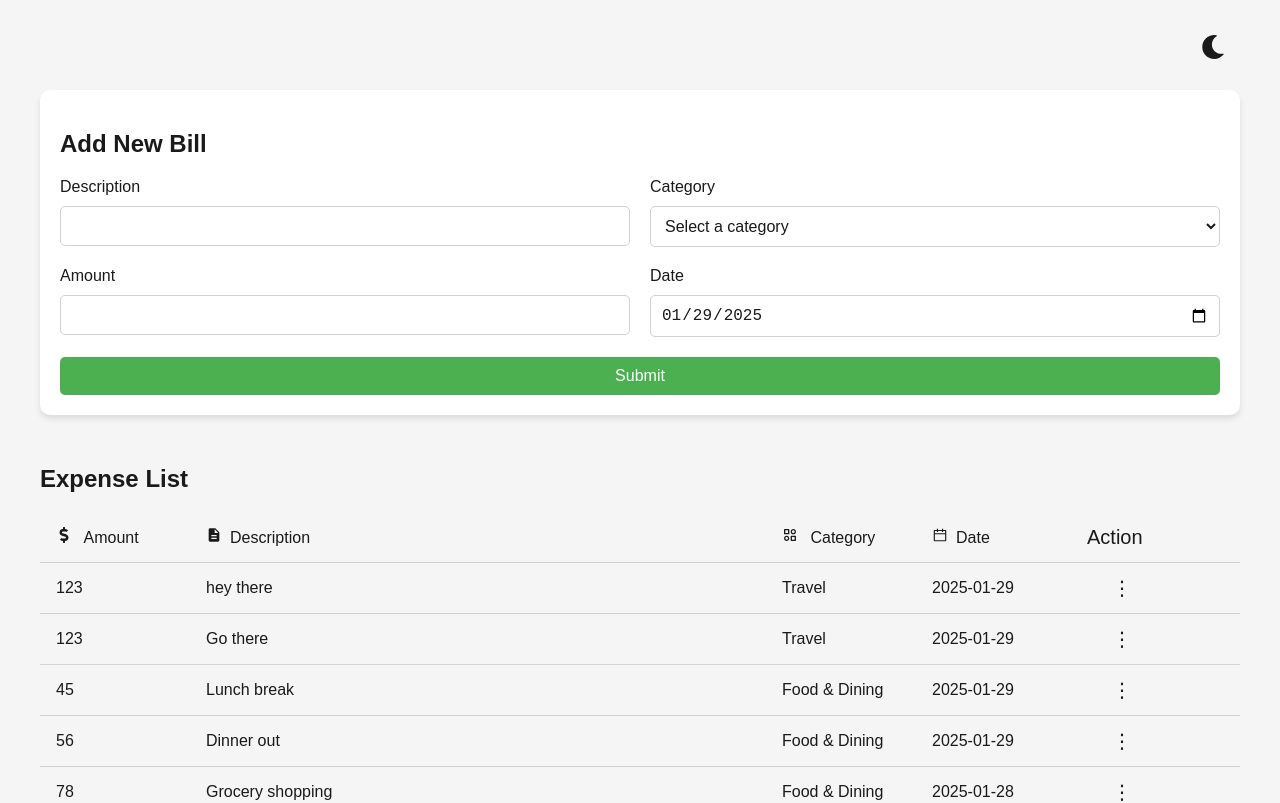
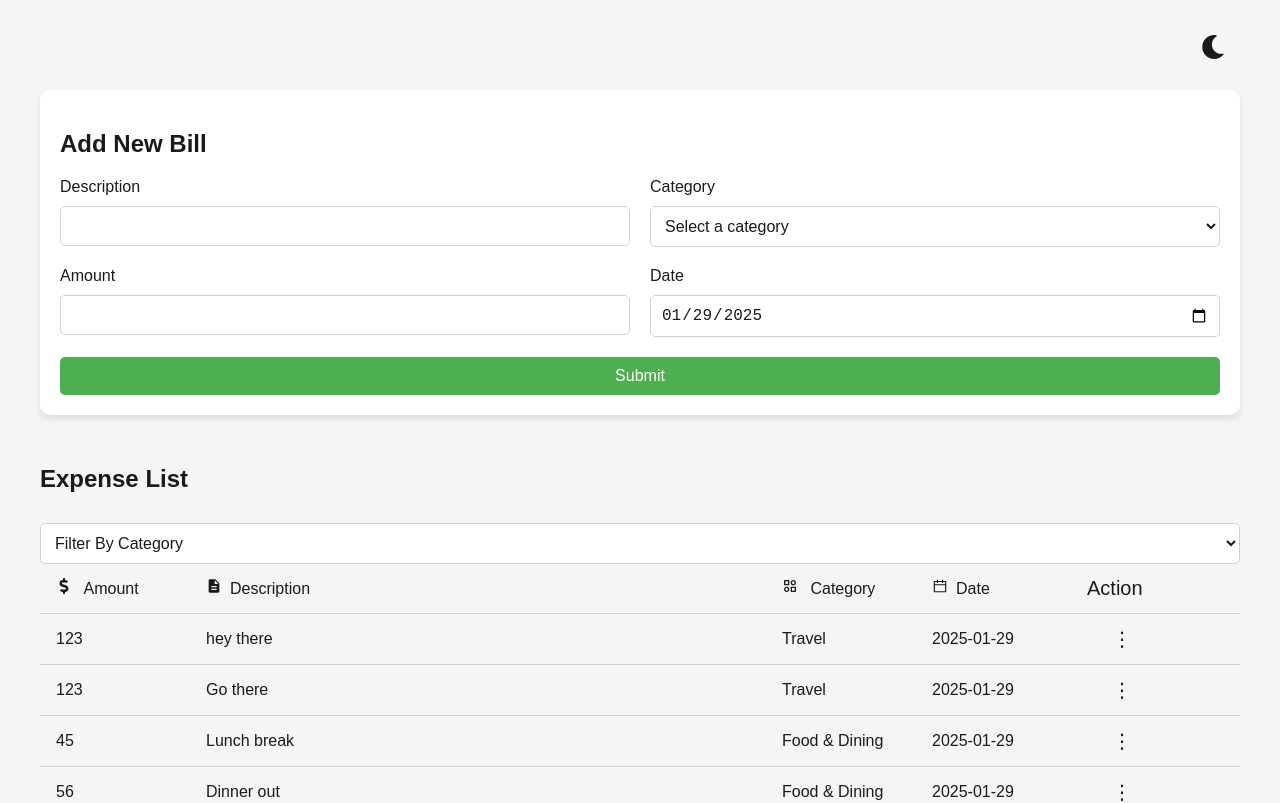
Before and after one commit to adityapatidar31/bill-tracker, a React (Vite) app: page / in a window 1280 px wide. Shown: the top 803 px of the page. Built offline with nearby package versions, Linux system fonts and the light colour scheme.

Commit message:
add filter function

```diff
--- a/src/components/BillList.jsx
+++ b/src/components/BillList.jsx
@@ -5,13 +5,14 @@ import { FaDollarSign } from "react-icons/fa";
 import { AiOutlineCalendar } from "react-icons/ai";
 import { BiCategoryAlt } from "react-icons/bi";
 import { MdDescription } from "react-icons/md";
+import FilterComponent from "./FilterComponent";
 
 const BillList = () => {
   const bills = useSelector((state) => state.bill);
 
   const { filter } = bills;
   const filteredBills = bills.bills.filter(
-    (bill) => bill.category === "" || filter == ""
+    (bill) => bill.category === filter || filter === ""
   );
 
   const totalAmount = filteredBills.reduce(
@@ -26,6 +27,7 @@ const BillList = () => {
   return (
     <div className="list-container">
       <h2>Expense List</h2>
+      <FilterComponent />
       <div className="item-row">
         <div className="item-amount">
           <FaDollarSign style={iconStyle} /> Amount
--- /dev/null
+++ b/src/components/FilterComponent.jsx
@@ -0,0 +1,28 @@
+import { useDispatch } from "react-redux";
+import { applyFilter } from "../features/bill/billSlice";
+
+function FilterComponent() {
+  const dispatch = useDispatch();
+  function handleChange(e) {
+    dispatch(applyFilter(e.target.value));
+  }
+  return (
+    <select
+      name="category"
+      onChange={handleChange}
+      required
+      className="form-input"
+    >
+      <option value="">Filter By Category</option>
+      <option value="Travel">Travel</option>
+      <option value="Personal">Personal</option>
+      <option value="Education">Education</option>
+      <option value="Food & Dining">Food & Dining</option>
+      <option value="Shopping">Shopping</option>
+      <option value="Utility">Utility</option>
+      <option value="Other">Other</option>
+    </select>
+  );
+}
+
+export default FilterComponent;
--- a/src/components/Form.jsx
+++ b/src/components/Form.jsx
@@ -25,7 +25,7 @@ const Form = () => {
 
   return (
     <div className="form-container">
-      <h2>Add New Bill</h2> {/* Heading added here */}
+      <h2>Add New Bill</h2>
       <form onSubmit={handleSubmit} className="expense-form">
         <div className="form-row">
           <label className="form-label">
--- a/src/features/bill/billSlice.js
+++ b/src/features/bill/billSlice.js
@@ -160,9 +160,14 @@ const billSlice = createSlice({
     deleteBill(state, action) {
       state.bills = state.bills.filter((bill) => bill.id !== action.payload);
     },
+    applyFilter(state, action) {
+      console.log(action.payload);
+      state.filter = action.payload;
+    },
   },
 });
 
-export const { addBill, deleteBill, updateBill } = billSlice.actions;
+export const { addBill, deleteBill, updateBill, applyFilter } =
+  billSlice.actions;
 
 export default billSlice.reducer;
```
